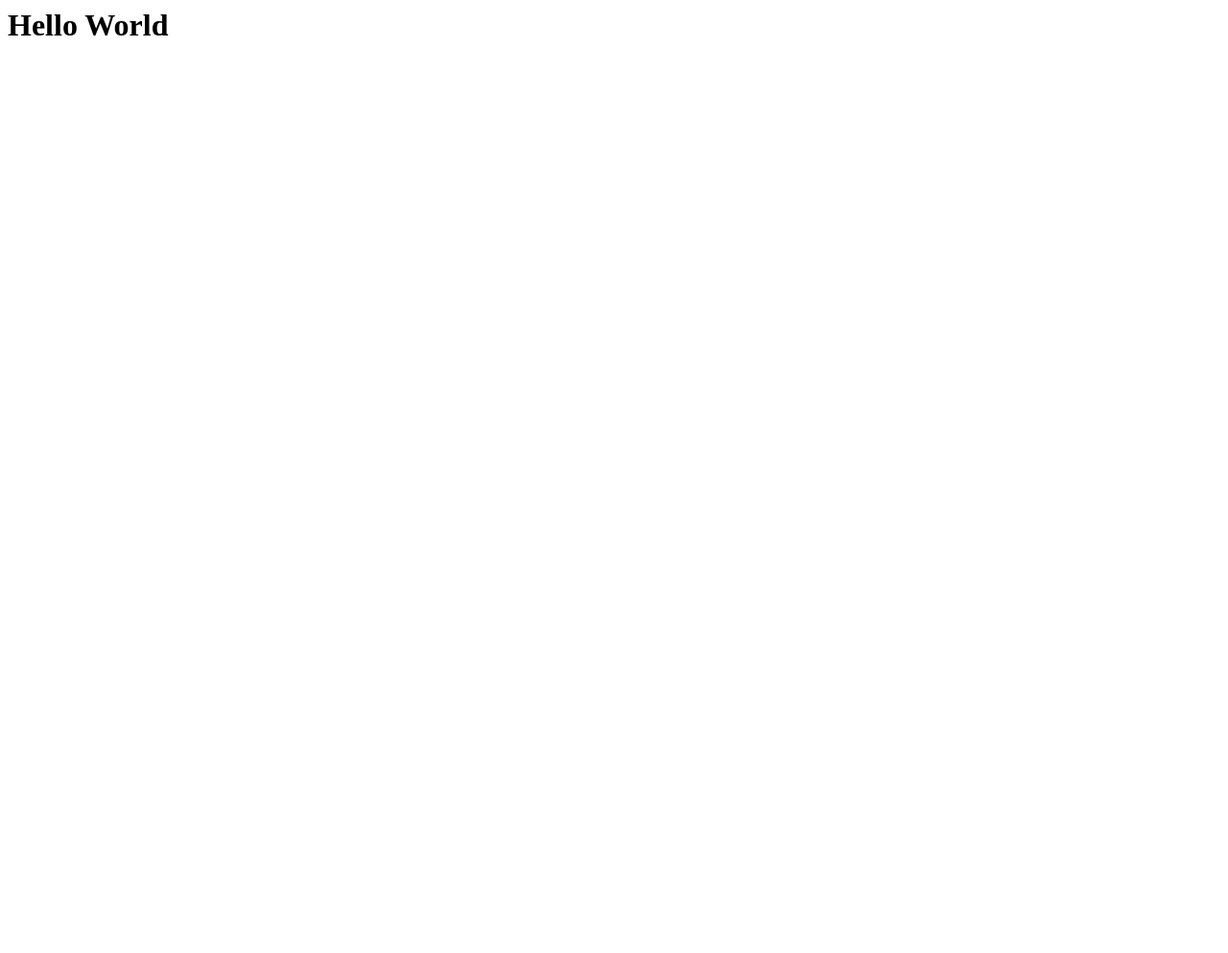
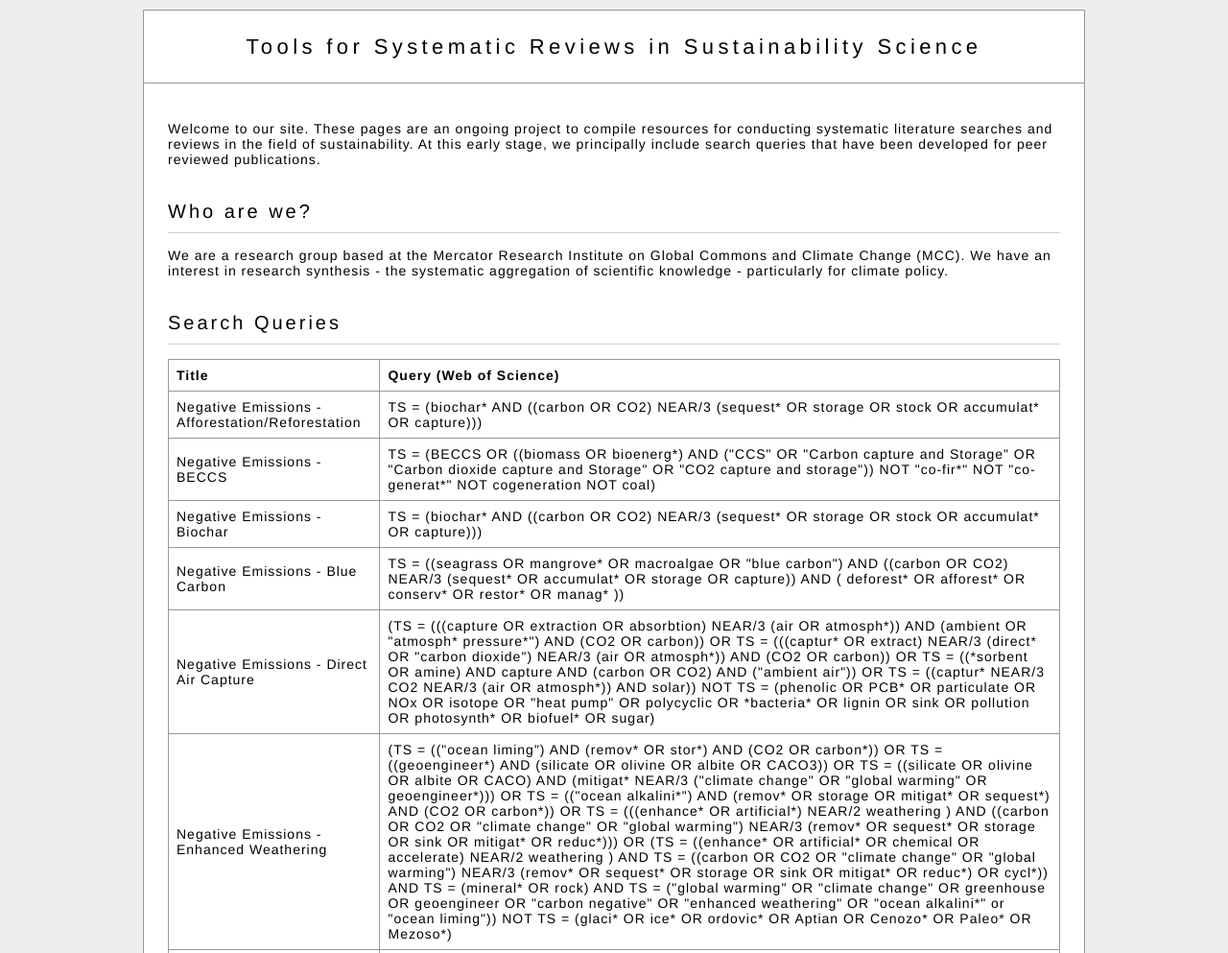
Before and after one commit to mcc-apsis/mcc-apsis, a plain HTML site: page index.html in a window 1280 px wide. Shown: the top 993 px of the page at 96% size. Before the commit the page ends 800 px from the top, so only its background shows below. Drawn offline with nearby package versions, Linux system fonts and the light colour scheme.

Commit message:
Add files via upload

```diff
--- a/index.html
+++ b/index.html
@@ -1 +1,81 @@
-<h1>Hello World</h1>
+<!DOCTYPE html>
+<html lang="en">
+    <head>
+        <meta charset="utf-8">
+        <title>APSIS Tools</title>
+        <link type="text/css" rel="stylesheet" href="stylesheet.css"
+    </head>
+
+    <body id="body">
+
+    <div id="wrapper">
+
+		<div id="header">
+			<h1>Tools for Systematic Reviews in Sustainability Science</h1>
+		</div>
+
+        <div id='mainbody'>
+
+            <p>Welcome to our site. These pages are an ongoing project to compile resources for conducting systematic literature searches and reviews in the field of sustainability. At this early stage, we principally include search queries that have been developed for peer reviewed publications.</p>
+
+            <h2>Who are we?</h2> We are a research group based at the Mercator Research Institute on Global Commons and Climate Change (MCC). We have an interest in research synthesis - the systematic aggregation of scientific knowledge - particularly for climate policy.</p>
+
+
+            <h2>Search Queries</h2>
+            <table>
+            <tr>
+            <th>Title</th>
+            <th>Query (Web of Science)</th>
+            </tr>
+            <td>Negative Emissions - Afforestation/Reforestation</td>
+            <td>TS = (biochar* AND ((carbon OR CO2) NEAR/3 (sequest* OR storage OR stock OR accumulat* OR capture)))</td>
+            <tr>
+            <td>Negative Emissions - BECCS</td>
+            <td>TS = (BECCS OR ((biomass OR bioenerg*) AND ("CCS" OR "Carbon capture and Storage" OR "Carbon dioxide capture and Storage" OR "CO2 capture and storage")) NOT "co-fir*" NOT "co-generat*" NOT cogeneration NOT coal)</td>
+            </tr>
+            <td>Negative Emissions - Biochar</td>
+            <td>TS = (biochar* AND ((carbon OR CO2) NEAR/3 (sequest* OR storage OR stock OR accumulat* OR capture)))</td>
+            <tr>
+            <td>Negative Emissions - Blue Carbon</td>
+            <td>TS = ((seagrass OR mangrove* OR macroalgae OR "blue carbon") AND ((carbon OR CO2) NEAR/3 (sequest* OR accumulat* OR storage OR capture)) AND ( deforest* OR afforest* OR conserv* OR restor* OR manag* ))
+            </td>
+            </tr>
+            <tr>
+            <td>Negative Emissions - Direct Air Capture</td>
+            <td>(TS = (((capture OR extraction OR absorbtion) NEAR/3 (air OR atmosph*)) AND (ambient OR "atmosph* pressure*") AND (CO2 OR carbon)) OR TS = (((captur* OR extract) NEAR/3 (direct* OR "carbon dioxide") NEAR/3 (air OR atmosph*)) AND (CO2 OR carbon)) OR TS = ((*sorbent OR amine) AND capture AND (carbon OR CO2) AND ("ambient air")) OR TS = ((captur* NEAR/3 CO2 NEAR/3 (air OR atmosph*)) AND solar)) NOT TS = (phenolic OR PCB* OR particulate OR NOx OR isotope OR "heat pump" OR polycyclic OR *bacteria* OR lignin OR sink OR pollution OR photosynth* OR biofuel* OR sugar)
+            </td>
+            </tr>
+            <tr>
+            <td>Negative Emissions - Enhanced Weathering</td>
+            <td>(TS = (("ocean liming") AND (remov* OR stor*) AND (CO2 OR carbon*)) OR TS = ((geoengineer*) AND (silicate OR olivine OR albite OR CACO3)) OR TS = ((silicate OR olivine OR albite OR CACO) AND (mitigat* NEAR/3 ("climate change" OR "global warming" OR geoengineer*))) OR TS = (("ocean alkalini*") AND (remov* OR storage OR mitigat* OR sequest*) AND (CO2 OR carbon*)) OR TS = (((enhance* OR artificial*) NEAR/2 weathering ) AND ((carbon OR CO2 OR "climate change" OR "global warming") NEAR/3 (remov* OR sequest* OR storage OR sink OR mitigat* OR reduc*))) OR (TS = ((enhance* OR artificial* OR chemical OR accelerate) NEAR/2 weathering ) AND TS = ((carbon OR CO2 OR "climate change" OR "global warming") NEAR/3 (remov* OR sequest* OR storage OR sink OR mitigat* OR reduc*) OR cycl*)) AND TS = (mineral* OR rock) AND TS = ("global warming" OR "climate change" OR greenhouse OR geoengineer OR "carbon negative" OR "enhanced weathering" OR "ocean alkalini*" or "ocean liming")) NOT TS = (glaci* OR ice* OR ordovic* OR Aptian OR Cenozo* OR Paleo* OR Mezoso*)
+            </td>
+            </tr>
+            <tr>
+            <td>Negative Emissions - Ocean Fertilisation</td>
+            <td>TS = (ocean NEAR/5 iron NEAR/5 (fertili*ation OR enrichment) NOT natural NOT ice* NOT glaci*) OR TS = (carbon OR CO2) AND (TS = ("ocean fertili*ation" OR "enhanced upwelling") OR TS = (upwell* NEAR/2 nutrient*))
+            </td>
+            </tr>
+            <tr>
+            <td>Negative Emissions - Synonyms</td>
+            <td>(TS = ((CDR AND ( CO2 OR carbon* )) OR "negative carbon dioxide emission*" OR "negative CO2 emission*" OR "negative GHG emission*" OR "negative greenhouse gas emission*" OR "carbon-negative emission*" OR ("negative emission*" NEAR/10 carbon) OR ("negative emission*" NEAR/10 CO2)) OR TS = ( geoengineering AND ((carbon OR CO2) NEAR/3 (sequest* OR accumulat* OR storage OR capture))) OR TS = (("geoengineering" OR "climate engineering") AND CDR)) NOT TS = (N2O OR nitrogen OR NOX)
+            </td>
+            </tr>
+
+
+            </table>
+
+        </div>
+	</div>
+
+    <div id="footer">
+        <p>© <a href="http://www.mcc-berlin.net/en/research/working-groups/applied-sustainability-science.html" target="_blank">APSIS</a></p>
+    </div>
+
+
+    <script src="http://code.jquery.com/jquery-latest.min.js" type="text/javascript"></script>
+    <script type="text/javascript" src="http://d3js.org/d3.v3.min.js"></script>
+    <script type="text/javascript" src="script.js"></script>
+
+    </body>
+
+</html>
--- /dev/null
+++ b/stylesheet.css
@@ -0,0 +1,74 @@
+#body {
+	background-color: #eee;
+}
+
+#wrapper, #footer {
+	width: 980px;
+	margin: 10px auto 0 auto;
+	font: 14px helvetica;
+	letter-spacing: 1px;
+}
+
+#wrapper {
+	overflow: auto;
+	border-left: 1px solid #999;
+	border-right: 1px solid #999;
+	border-bottom: 1px solid #999;
+	background-color: white;
+}
+
+#header {
+	float: left;
+	width: 980px;
+	border-top: 1px solid #999;
+	border-bottom: 1px solid #999;
+	padding-top: 10px;
+	padding-bottom:10px;
+}
+
+h1{
+	font: 22px helvetica;
+	text-align: center;
+	letter-spacing: .2em;
+}
+
+#header p {
+	text-align: right;
+	margin: 0px 10px 5px 0px;
+}
+
+#header p a {
+	text-decoration: none;
+	color: black;
+}
+
+#mainbody {
+	float: left;
+	margin: 25px 25px 25px 25px;
+}
+
+h2{
+	font: 20px helvetica;
+	text-align: left;
+	letter-spacing: .15em;
+	margin: 35px 0px 15px 0px;
+	padding-bottom: 10px;
+	border-bottom: 1px solid #d0d0d0;
+}
+
+
+table,th,td {
+	border: 1px solid #999;
+	border-collapse: collapse;
+	padding: 8px;
+}
+
+
+#refs p {
+	padding-left: 25px;
+	text-indent: -25px;
+}
+
+table tr {
+	text-align: left;
+}
```
